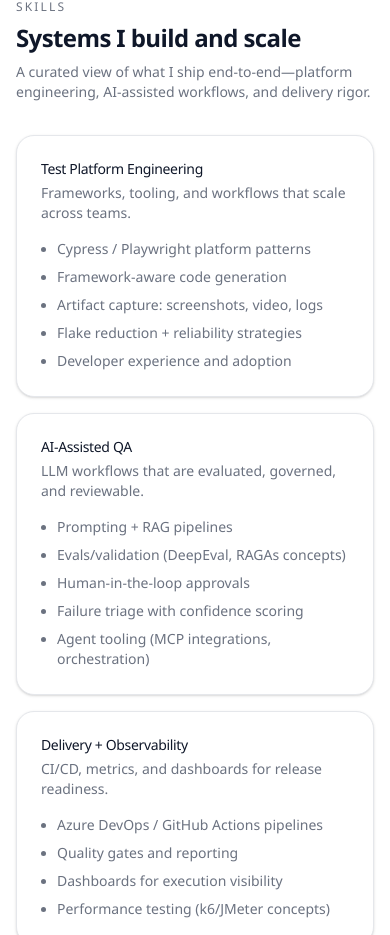
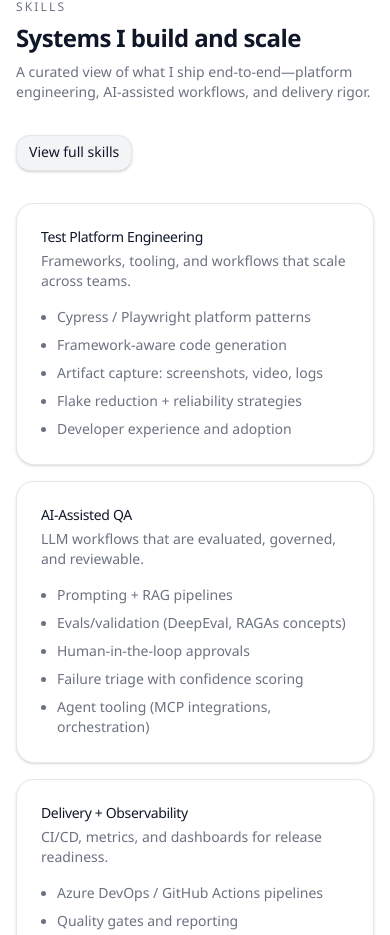
Before and after one commit to suyashnatural/portfolio, a Next.js app: page / in a window 390 px wide. Shown: the part 3820-4755 px from the top of the page. Built offline with nearby package versions, Linux system fonts and the light colour scheme; no server answers.

Commit message:
PR-009: visual polish + dedicated skills page

```diff
--- a/src/app/globals.css
+++ b/src/app/globals.css
@@ -74,6 +74,27 @@ body {
   font-family: var(--font-sans);
 }
 
+/* Subtle premium background treatment */
+body::before {
+  content: "";
+  position: fixed;
+  inset: 0;
+  pointer-events: none;
+  z-index: -1;
+  background:
+    radial-gradient(
+      900px 520px at 18% 12%,
+      hsl(var(--accent) / 0.14),
+      transparent 60%
+    ),
+    radial-gradient(
+      700px 420px at 80% 18%,
+      hsl(210 90% 60% / 0.08),
+      transparent 55%
+    );
+  filter: blur(0px);
+}
+
 ::selection {
   background: hsl(var(--accent) / 0.25);
 }
--- a/src/app/layout.tsx
+++ b/src/app/layout.tsx
@@ -53,7 +53,13 @@ export default function RootLayout({
             <SiteHeader />
             <SkipLink />
             <main id="content" className="flex-1">
-              {children}
+              <div className="relative">
+                <div
+                  aria-hidden
+                  className="pointer-events-none absolute inset-x-0 -top-24 h-24 bg-gradient-to-b from-muted/40 to-transparent"
+                />
+                {children}
+              </div>
             </main>
             <SiteFooter />
           </div>
--- a/src/app/page.tsx
+++ b/src/app/page.tsx
@@ -260,6 +260,11 @@ export default function Home() {
             title="Systems I build and scale"
             description="A curated view of what I ship end-to-end—platform engineering, AI-assisted workflows, and delivery rigor."
           />
+          <div className="flex">
+            <Button asChild variant="secondary" size="sm">
+              <Link href="/skills">View full skills</Link>
+            </Button>
+          </div>
           <div className="grid gap-4 md:grid-cols-12">
             {skillGroups.map((g) => (
               <div
--- /dev/null
+++ b/src/app/skills/page.tsx
@@ -0,0 +1,45 @@
+import type { Metadata } from "next";
+
+import { Container } from "@/components/container";
+import { skillGroups } from "@/content/skills";
+
+export const metadata: Metadata = {
+  title: "Skills",
+  description:
+    "Core strengths in test platform engineering, AI-assisted QA, and delivery/observability.",
+};
+
+export default function SkillsPage() {
+  return (
+    <Container className="py-14 sm:py-20">
+      <div className="space-y-3">
+        <h1 className="text-3xl font-semibold tracking-tight sm:text-4xl">
+          Skills
+        </h1>
+        <p className="max-w-2xl text-sm text-muted-fg sm:text-base">
+          A curated view of what I build end-to-end. The portfolio focuses on
+          outcomes; this page makes the keywords explicit for fast scanning.
+        </p>
+      </div>
+
+      <div className="mt-10 grid gap-4 md:grid-cols-12">
+        {skillGroups.map((g) => (
+          <section
+            key={g.title}
+            className="md:col-span-4 rounded-[var(--radius-lg)] border border-border bg-card p-6 shadow-sm shadow-[hsl(var(--shadow)/0.12)]"
+          >
+            <h2 className="text-sm font-medium tracking-tight">{g.title}</h2>
+            <p className="mt-1 text-sm text-muted-fg">{g.description}</p>
+            <ul className="mt-4 space-y-2 text-sm text-muted-fg">
+              {g.items.map((i) => (
+                <li key={i} className="list-disc ml-4">
+                  {i}
+                </li>
+              ))}
+            </ul>
+          </section>
+        ))}
+      </div>
+    </Container>
+  );
+}
--- a/src/components/site-header.tsx
+++ b/src/components/site-header.tsx
@@ -14,6 +14,7 @@ const nav = [
   { href: "/#case-studies", label: "Case Studies" },
   { href: "/experience", label: "Experience" },
   { href: "/projects", label: "Projects" },
+  { href: "/skills", label: "Skills" },
   { href: "/writing", label: "Writing" },
   { href: "/#contact", label: "Contact" },
 ] as const;
```
